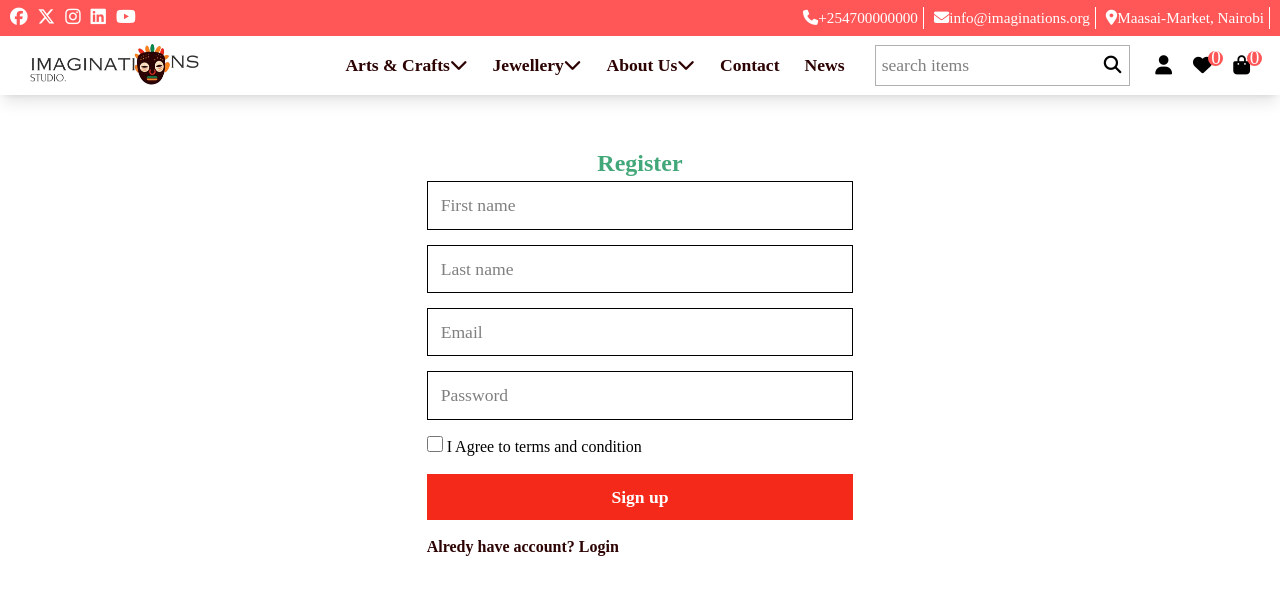
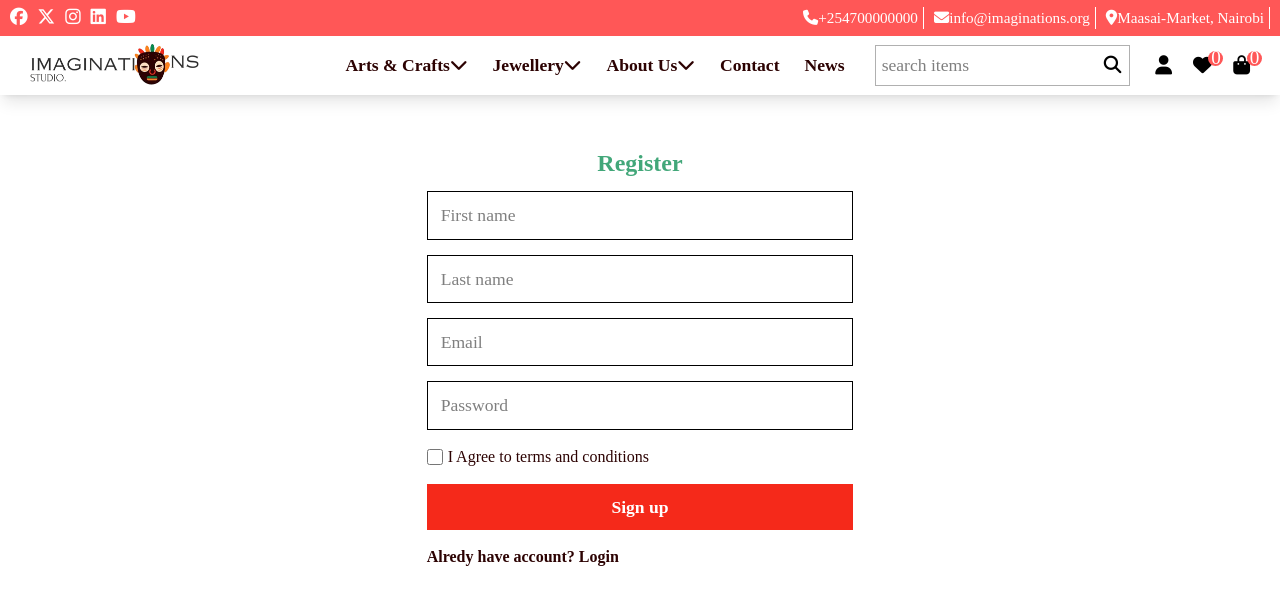
Before and after one commit to arnold-0803/arts-and-crafts.imaginations, a React (Vite) app: page /register in a window 1280 px wide. Shown: the top 604 px of the page. Built offline with nearby package versions, Linux system fonts and the light colour scheme; a web font is replaced by a local one.

Commit message:
auth policy pannel and header padding bottom added

```diff
--- a/src/components/LoginForm.jsx
+++ b/src/components/LoginForm.jsx
@@ -6,9 +6,9 @@ const LoginForm = ({setShowLogin, setShowRecovery}) => {
     <div className='login-wrapper'>
       <div className="flex justify-center items-center h-full">
         {<form className='min-[760px]:w-1/3 max-[761px]:w-full'>
-          <h1 className='text-center text-[#068b4fc2] text-[1.5rem] font-bold'>
+          <h4 className='text-center text-[#068b4fc2] text-[1.5rem] font-bold'>
             Login
-          </h1>
+          </h4>
           <div className='flex flex-col gap-[15px]'>
             <input type="email" placeholder='Email' required/>
             <input type="password" placeholder='Password' required/>
--- a/src/components/RecoverPasswordForm.jsx
+++ b/src/components/RecoverPasswordForm.jsx
@@ -4,9 +4,9 @@ const RecoverPasswordForm = ({setShowRecovery}) => {
   return (
     <div className="password-recovery flex justify-center items-center h-full">
       <form className='min-[760px]:w-1/3 max-[761px]:w-full flex flex-col'>
-        <h1 className='text-center text-[#068b4fc2] text-[1.5rem] font-bold'>
+        <h4 className='text-center text-[#068b4fc2] text-[1.5rem] font-bold'>
           Recover Your Password
-        </h1>
+        </h4>
         <input type="email" placeholder='Email' required/>
         <div className='flex gap-[20px]'>
           <button>Submit</button>
--- a/src/components/RegisterForm.jsx
+++ b/src/components/RegisterForm.jsx
@@ -5,16 +5,20 @@ const RegisterForm = ({setShowLogin}) => {
   return (
     <div className="flex justify-center items-center h-full">
       <form className='min-[760px]:w-1/3 max-[761px]:w-full'>
-        <h1 className='text-center text-[#068b4fc2] text-[1.5rem] font-bold'>
+        <h4 className='text-center text-[#068b4fc2] text-[1.5rem] font-bold'>
           Register
-        </h1>
+        </h4>
         <div className='flex flex-col gap-[15px]'>
           <input type="text" placeholder='First name' required/>
           <input type="text" placeholder='Last name' required/>
           <input type="email" placeholder='Email' required/>
           <input type="password" placeholder='Password' required/>
-          <p>
-            <input type="checkbox" required/> I Agree to terms and condition
+          <p className='flex items-center'>
+            <input type="checkbox" required/>
+            <Link className="policy-btn"
+              to={"/policy"}>
+              I Agree to terms and conditions
+            </Link>
           </p>
           <button>
             Sign up
--- a/src/index.css
+++ b/src/index.css
@@ -466,6 +466,10 @@ mt-[10px];
   @apply pt-[50px] max-[741px]:px-[30px];
 }
 
+.auth-wrapper h4{
+  @apply pb-[10px];
+}
+
 .auth-wrapper form input{
   @apply border-[1px] outline-none focus-within:ring-[1px] focus-within:ring-[#2c0202] text-[1.1rem] p-[10px_5px_10px_13px];
 }
@@ -490,9 +494,12 @@ mt-[10px];
   @apply max-[1011px]:hidden;
 }
 
-
 .auth-wrapper form a{
   @apply min-[1011px]:hidden text-[#2c0202] cursor-pointer font-bold;
+}
+
+.auth-wrapper form a.policy-btn{
+  @apply block text-[#2c0202] cursor-pointer font-normal ml-[5px] hover:underline;
 }
 
 .auth-wrapper form p input[type="checkbox"]{
```
